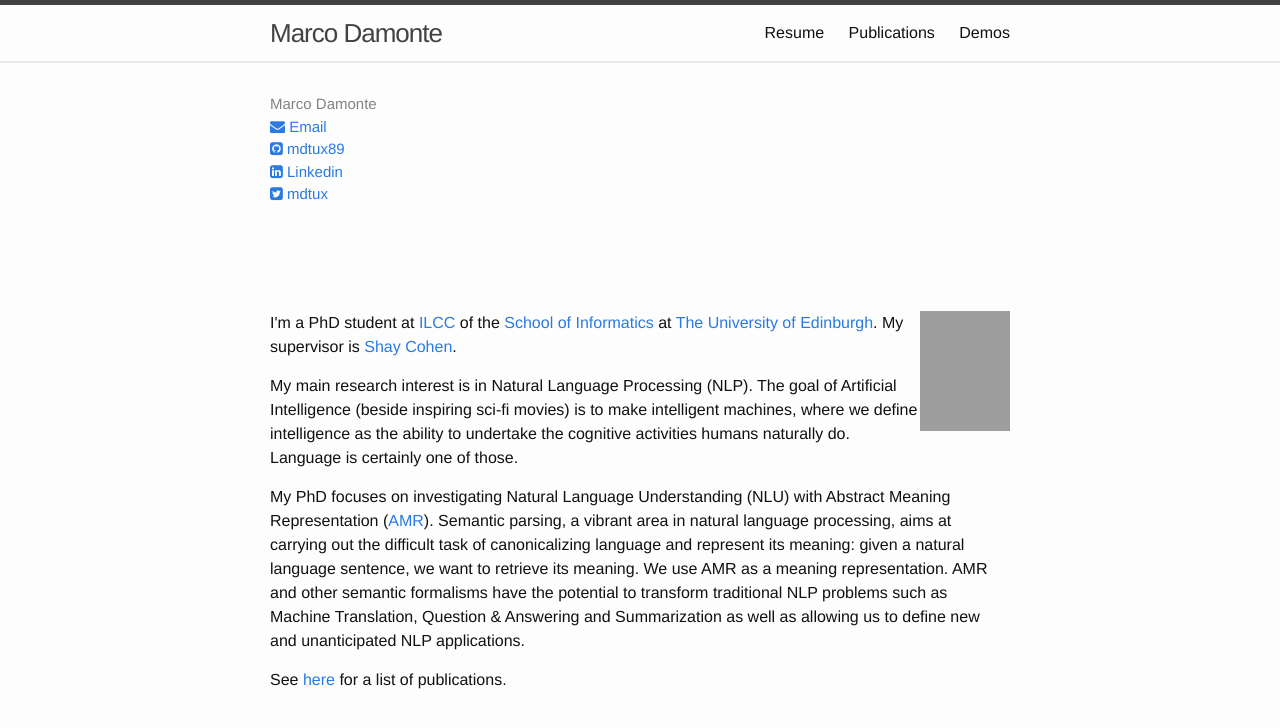
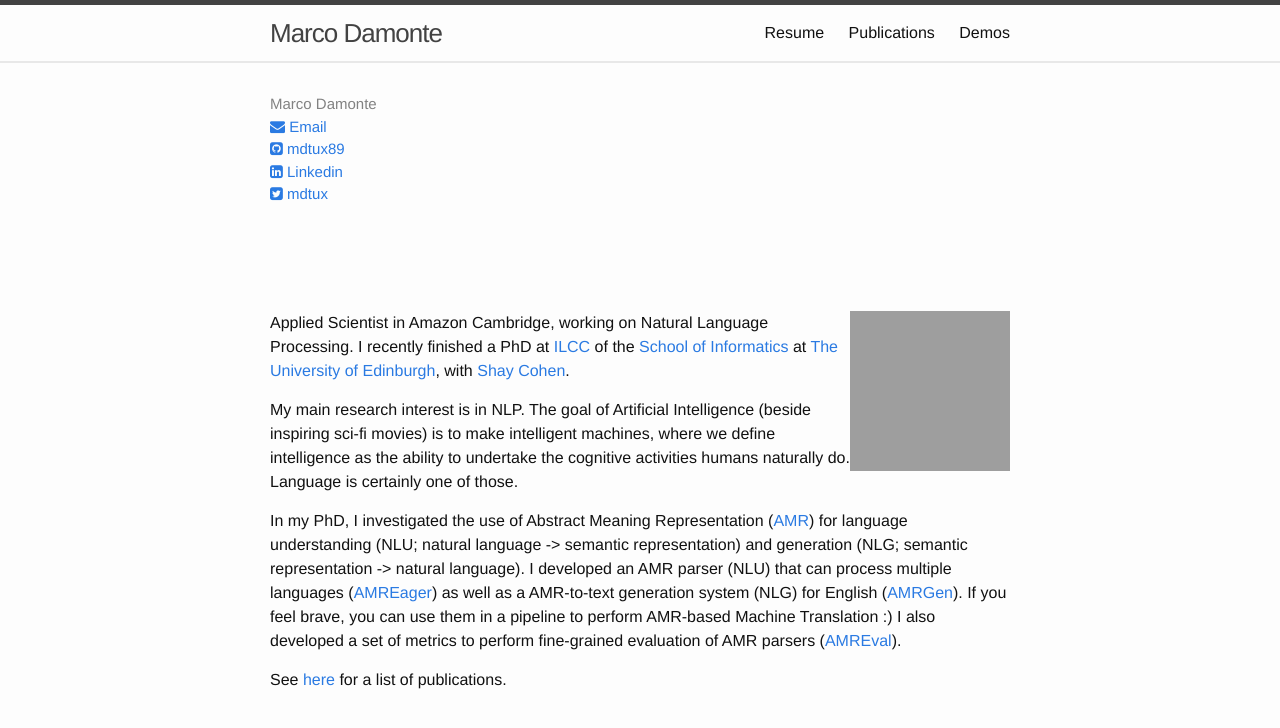
Before and after one commit to mdtux89/mdtux89.github.io, a Jekyll site: the page built from index.html, in a window 1280 px wide. Shown: the top 728 px of the page. Built offline with Jekyll 4.4.1, drawn with Linux system fonts in a browser that asks for light colours; nearby versions of some CDN libraries; grey boxes are pictures that could not be loaded.

Commit message:
update amazon

```diff
--- a/_config.yml
+++ b/_config.yml
@@ -1,4 +1,4 @@
 title: Marco Damonte
 github_username: mdtux89
 twitter_username: mdtux
-email: mdtux89@gmail.com
+email: dammarco@amazon.com
--- a/_includes/desc.html
+++ b/_includes/desc.html
@@ -1,7 +1,7 @@
-<img style="float: right;" height="120" width="90" src="assets/pic.png">
-<p>I'm a PhD student at <a href="http://www.ilcc.inf.ed.ac.uk/">ILCC</a> of the <a href="http://www.ed.ac.uk/informatics">School of Informatics</a> at <a href="http://www.inf.ed.ac.uk/">The University of Edinburgh</a>. My supervisor is <a href="http://homepages.inf.ed.ac.uk/scohen/">Shay Cohen</a>.</p>
-<p>My main research interest is in Natural Language Processing (NLP). The goal of Artificial Intelligence (beside inspiring sci-fi movies) is to make intelligent machines, where we define intelligence as the ability to undertake the cognitive activities humans naturally do. Language is certainly one of those.</p>
+<img style="float: right;" height="160" width="160" src="assets/pic.png">
+<p>Applied Scientist in Amazon Cambridge, working on Natural Language Processing. I recently finished a PhD at <a href="http://www.ilcc.inf.ed.ac.uk/">ILCC</a> of the <a href="http://www.ed.ac.uk/informatics">School of Informatics</a> at <a href="http://www.inf.ed.ac.uk/">The University of Edinburgh</a>, with <a href="http://homepages.inf.ed.ac.uk/scohen/">Shay Cohen</a>.</p>
+<p>My main research interest is in NLP. The goal of Artificial Intelligence (beside inspiring sci-fi movies) is to make intelligent machines, where we define intelligence as the ability to undertake the cognitive activities humans naturally do. Language is certainly one of those.</p>
 
-<p>My PhD focuses on investigating Natural Language Understanding (NLU) with Abstract Meaning Representation (<a href="https://amr.isi.edu">AMR</a>). Semantic parsing, a vibrant area in natural language processing, aims at carrying out the difficult task of canonicalizing language and represent its meaning: given a natural language sentence, we want to retrieve its meaning. We use AMR as a meaning representation. AMR and other semantic formalisms have the potential to transform traditional NLP problems such as Machine Translation, Question & Answering and Summarization as well as allowing us to define new and unanticipated NLP applications.</p>
+<p>In my PhD, I investigated the use of Abstract Meaning Representation (<a href="https://amr.isi.edu">AMR</a>) for language understanding (NLU; natural language -> semantic representation) and generation (NLG; semantic representation -> natural language). I developed an AMR parser (NLU) that can process multiple languages (<a href="http://cohort.inf.ed.ac.uk/amreager.html">AMREager</a>) as well as a AMR-to-text generation system (NLG) for English (<a href="http://cohort.inf.ed.ac.uk/amrgen.html">AMRGen</a>). If you feel brave, you can use them in a pipeline to perform AMR-based Machine Translation :) I also developed a set of metrics to perform fine-grained evaluation of AMR parsers (<a href="http://cohort.inf.ed.ac.uk/amr-evaluation.html">AMREval</a>).</p>
 
 See <a href="http://mdtux89.github.io/papers.html">here</a> for a list of publications.</p>
```
Also changed, not shown: 3 other files.
